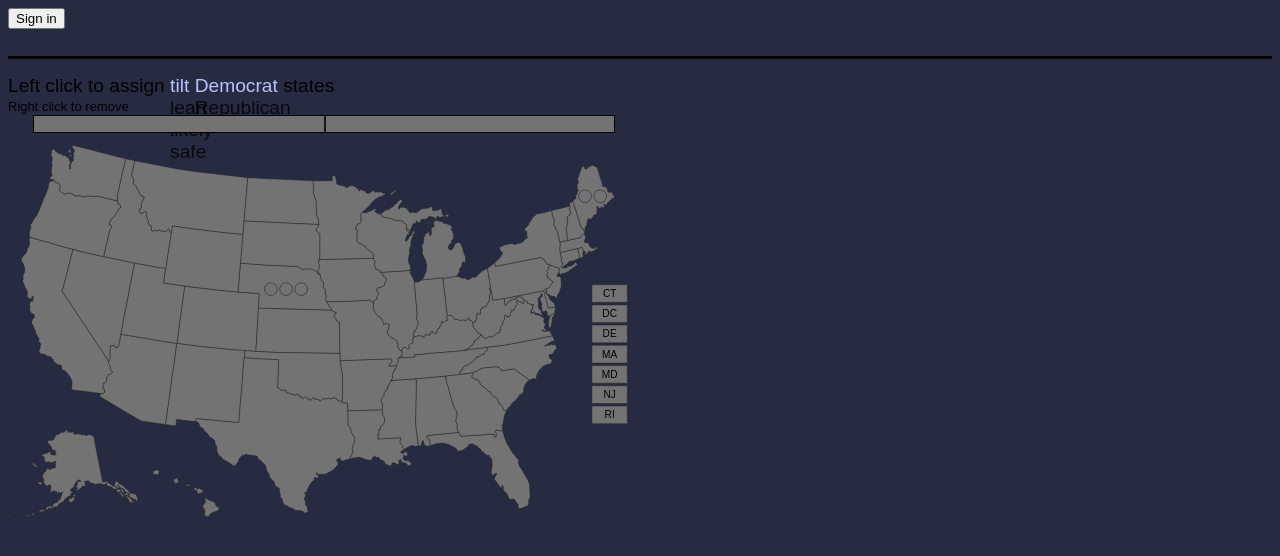
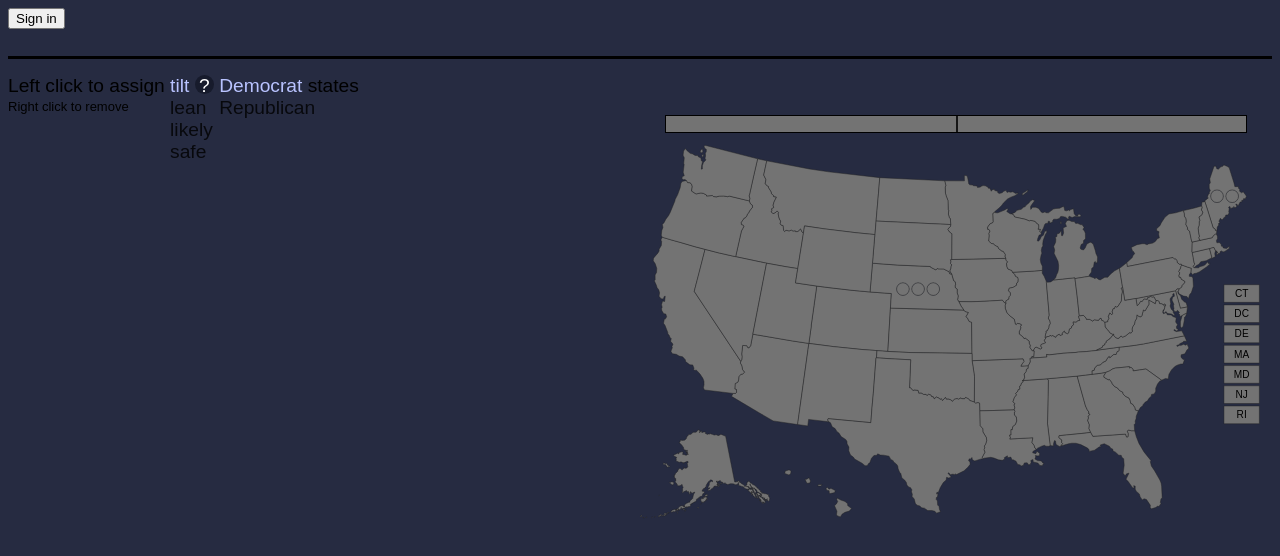
Before and after one commit to Mayall0513/election-predictor-2024, a Next.js app: page /predictions/presidential in a window 1280 px wide. Shown: the top 556 px of the page. Built offline with nearby package versions, Linux system fonts and the light colour scheme.

Commit message:
Working changes

```diff
--- /dev/null
+++ b/components/hint_mark.jsx
@@ -0,0 +1,9 @@
+export default function _hint_mark({ setTooltip, tooltip }) {
+    if (!tooltip) {
+        return;
+    }
+
+    return (
+        <span class="hint-mark" onMouseEnter={() => setTooltip(tooltip)} onMouseLeave={() => setTooltip(null)}>?</span>
+    );
+};
--- a/components/presidential/prediction_sentence.jsx
+++ b/components/presidential/prediction_sentence.jsx
@@ -1,6 +1,7 @@
 import React, { useRef, useState } from "react";
 
 import DragDropdown from "./drag_dropdown";
+import HintMark from "../hint_mark";
 
 const partiesOptions = [
     {
@@ -28,7 +29,7 @@ const likelihoodOptions = [
     }
 ];
 
-export default function _predictionSentence({ predictionChanged }) {
+export default function _predictionSentence({ setTooltip, predictionChanged }) {
     const likelihoodPrediction = useRef('tilt');
     const partyPrediction = useRef('d');
 
@@ -42,6 +43,17 @@ export default function _predictionSentence({ predictionChanged }) {
             predictionChanged(prediction);
         }
     };
+
+    const tooltip = (
+        <div class="tooltip-panel">
+            <ul>
+                <li>Tilt: 0-2%</li>
+                <li>Lean: 2-5%</li>
+                <li>Likely: 5-10%</li>
+                <li>Safe: &gt;10%</li>
+            </ul>
+        </div>
+    );
 
     return (
         <div className="prediction-sentence-container">
@@ -63,6 +75,8 @@ export default function _predictionSentence({ predictionChanged }) {
                     />
                 </span>
                 &nbsp;
+                <HintMark setTooltip={setTooltip} tooltip={tooltip} />
+                &nbsp;
                 <span>
                     <DragDropdown
                         options={ partiesOptions }
--- a/pages/predictions/presidential.jsx
+++ b/pages/predictions/presidential.jsx
@@ -89,7 +89,7 @@ export default function President(props) {
     return (
         <>
             <Ribbon user={ props.user } />
-            <PredictionSentence predictionChanged={ setCurrentPrediction } />
+            <PredictionSentence predictionChanged={ setCurrentPrediction } setTooltip={ setTooltipContents } />
             { props.user && (
                 <button type="button" onClick={ saveElectoralCollegeMap }>Save</button>
             )}
--- a/styles/global.scss
+++ b/styles/global.scss
@@ -30,6 +30,7 @@ body {
 
 .tooltip {
     position: fixed;
+    z-index: 100;
 }
 
 .state-panel-tooltip {
@@ -76,5 +77,21 @@ body {
 }
 
 .electoral-college {
+    float: right;
     width: 50%;
 }
+
+.hint-mark {
+    display: inline-block;
+    cursor: pointer;
+    color: white;
+    background-color: #171b2c;
+    border-radius: 0.5em;
+    text-align: center;
+    width: 1em;
+    height: 1em;
+}
+
+.tooltip-panel {
+    background-color: #737373;
+}
```
